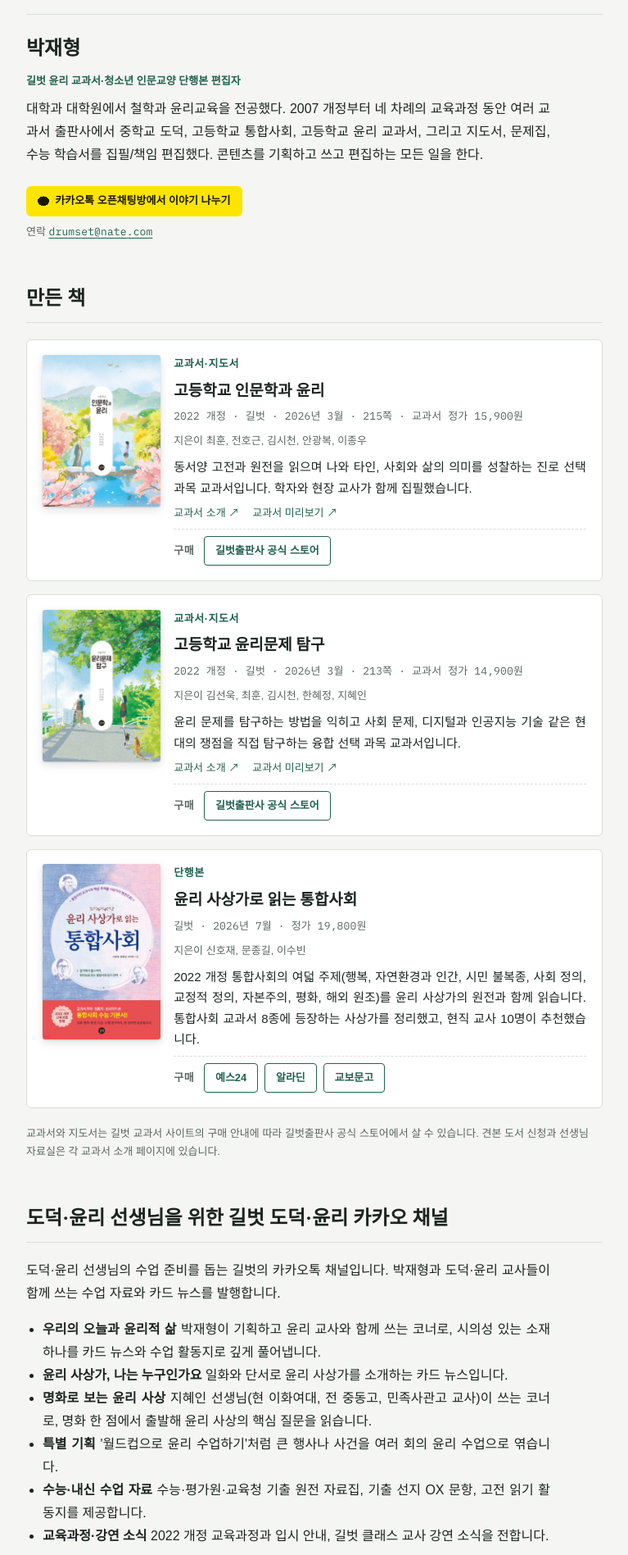
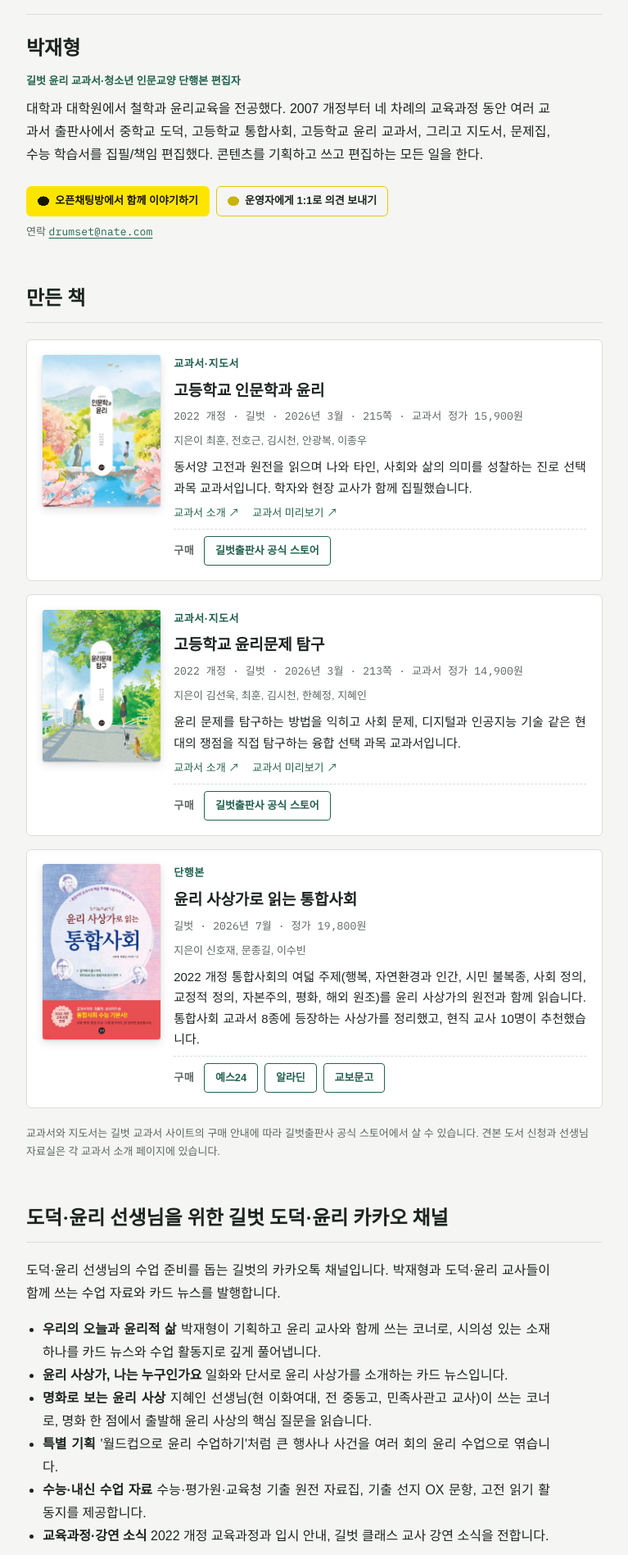
Before and after one commit to ethics-news/ethics-news.github.io, a Jekyll site: the page built from about/index.html, in a window 1280 px wide. Shown: the part 457-2354 px from the top of the page at 82% size, without its empty margins (256-1023 px from the left). Built offline with Jekyll 4.4.1, drawn with Linux system fonts in a browser that asks for light colours; some web fonts are replaced; some of the changed text lies outside the part shown.

Commit message:
운영자 1:1 오픈채팅 단추 추가
Co-Authored-By: Claude Fable 5.1 <noreply@anthropic.com>
Claude-Session: https://claude.ai/code/session_01T6ePPceWU8bVGSDdg45vi9

```diff
--- a/_config.yml
+++ b/_config.yml
@@ -5,7 +5,8 @@ author: 박재형
 author_role: 윤리 교과서·청소년 인문서 편집자
 email: drumset@nate.com
 kakao_channel: https://pf.kakao.com/_PVHxjn
-openchat: https://open.kakao.com/o/gpEWbKSi   # 윤리로 읽는 뉴스 오픈채팅방
+openchat: https://open.kakao.com/o/gpEWbKSi   # 윤리로 읽는 뉴스 오픈채팅방(단체)
+openchat_dm: https://open.kakao.com/o/s0BhfKSi   # 운영자 1:1 오픈채팅
 description: 최근 뉴스에서 도덕·윤리 수업에 바로 쓸 소재를 골라 교과 연계와 수업 질문까지 정리합니다.
 lang: ko
 baseurl: ""            # 저장소 이름이 아이디.github.io가 아니면 "/저장소이름" 으로
--- a/_includes/footer.html
+++ b/_includes/footer.html
@@ -3,7 +3,7 @@
     <div>
       <p class="footer-name">{{ site.title }}</p>
       <p class="footer-role">기획·집필·편집·발행: {{ site.author }}</p>
-      <p><a class="openchat" href="{{ site.openchat }}" target="_blank" rel="noopener">카카오톡 오픈채팅방에서 이야기 나누기</a></p>
+      <p><span class="chat-btns"><a class="openchat" href="{{ site.openchat }}" target="_blank" rel="noopener">오픈채팅방에서 함께 이야기하기</a><a class="openchat dm" href="{{ site.openchat_dm }}" target="_blank" rel="noopener">운영자에게 1:1로 의견 보내기</a></span></p>
       <p>연락 <a class="mono mail" href="mailto:{{ site.email }}">{{ site.email }}</a></p>
     </div>
     <div class="footer-meta">
--- a/_includes/item-card.html
+++ b/_includes/item-card.html
@@ -35,7 +35,7 @@
     <div class="dl-row">{% for d in it.downloads %}<a class="dl" href="{{ d.file | relative_url }}" download>{{ d.name }}</a>{% endfor %}</div>
   </div>
   {% endif %}
-  {% if include.full %}<div class="talk no-print"><p>이 글에 대한 의견이나 수업에 써 본 후기를 들려주세요.</p><a class="openchat" href="{{ site.openchat }}" target="_blank" rel="noopener">오픈채팅방에서 이야기 나누기</a></div>{% endif %}
+  {% if include.full %}<div class="talk no-print"><p>이 글에 대한 의견이나 수업에 써 본 후기를 들려주세요.</p><span class="chat-btns"><a class="openchat" href="{{ site.openchat }}" target="_blank" rel="noopener">오픈채팅방에서 함께 이야기하기</a><a class="openchat dm" href="{{ site.openchat_dm }}" target="_blank" rel="noopener">운영자에게 1:1로 의견 보내기</a></span></div>{% endif %}
   <footer class="item-links">
     {% unless include.full %}<a class="link-detail" href="{{ it.url | relative_url }}">이 글만 보기</a>{% endunless %}
     {% for s in it.sources %}<a class="link-src" href="{{ s.url }}" target="_blank" rel="noopener">{{ s.name }} ↗</a>{% endfor %}
--- a/about/index.html
+++ b/about/index.html
@@ -19,7 +19,7 @@ title: 소개
     <div class="prose">
       <p>대학과 대학원에서 철학과 윤리교육을 전공했다. 2007 개정부터 네 차례의 교육과정 동안 여러 교과서 출판사에서 중학교 도덕, 고등학교 통합사회, 고등학교 윤리 교과서, 그리고 지도서, 문제집, 수능 학습서를 집필/책임 편집했다. 콘텐츠를 기획하고 쓰고 편집하는 모든 일을 한다.</p>
     </div>
-    <p class="person-contact"><a class="openchat" href="{{ site.openchat }}" target="_blank" rel="noopener">카카오톡 오픈채팅방에서 이야기 나누기</a></p>
+    <p class="person-contact"><span class="chat-btns"><a class="openchat" href="{{ site.openchat }}" target="_blank" rel="noopener">오픈채팅방에서 함께 이야기하기</a><a class="openchat dm" href="{{ site.openchat_dm }}" target="_blank" rel="noopener">운영자에게 1:1로 의견 보내기</a></span></p>
     <p class="person-contact">연락 <a class="mono mail" href="mailto:{{ site.email }}">{{ site.email }}</a></p>
   </div>
 </section>
--- a/assets/style.css
+++ b/assets/style.css
@@ -246,5 +246,8 @@ html { scroll-behavior: smooth; }
 .openchat { display: inline-flex; align-items: center; gap: 0.45rem; background: #fee500; color: #191600 !important; text-decoration: none; font-weight: 600; font-size: var(--step--1); padding: 0.45rem 0.9rem; border-radius: 6px; }
 .openchat::before { content: ""; width: 1.05em; height: 1.05em; background: currentColor; -webkit-mask: radial-gradient(ellipse 50% 42% at 50% 45%, #000 98%, transparent 100%); mask: radial-gradient(ellipse 50% 42% at 50% 45%, #000 98%, transparent 100%); }
 .openchat:hover { filter: brightness(0.96); }
+.chat-btns { display: inline-flex; flex-wrap: wrap; gap: 0.5rem; }
+.openchat.dm { background: transparent; color: var(--ink) !important; border: 1.5px solid #e0c800; padding: calc(0.45rem - 1.5px) calc(0.9rem - 1.5px); }
+.openchat.dm::before { background: #c9b400; }
 .talk { display: flex; flex-wrap: wrap; align-items: center; justify-content: space-between; gap: 0.6rem 1rem; padding: 0.9rem 1rem; border: 1px dashed var(--rule); border-radius: 6px; }
 .talk p { margin: 0; font-size: 0.9375rem; color: var(--muted); }
```
